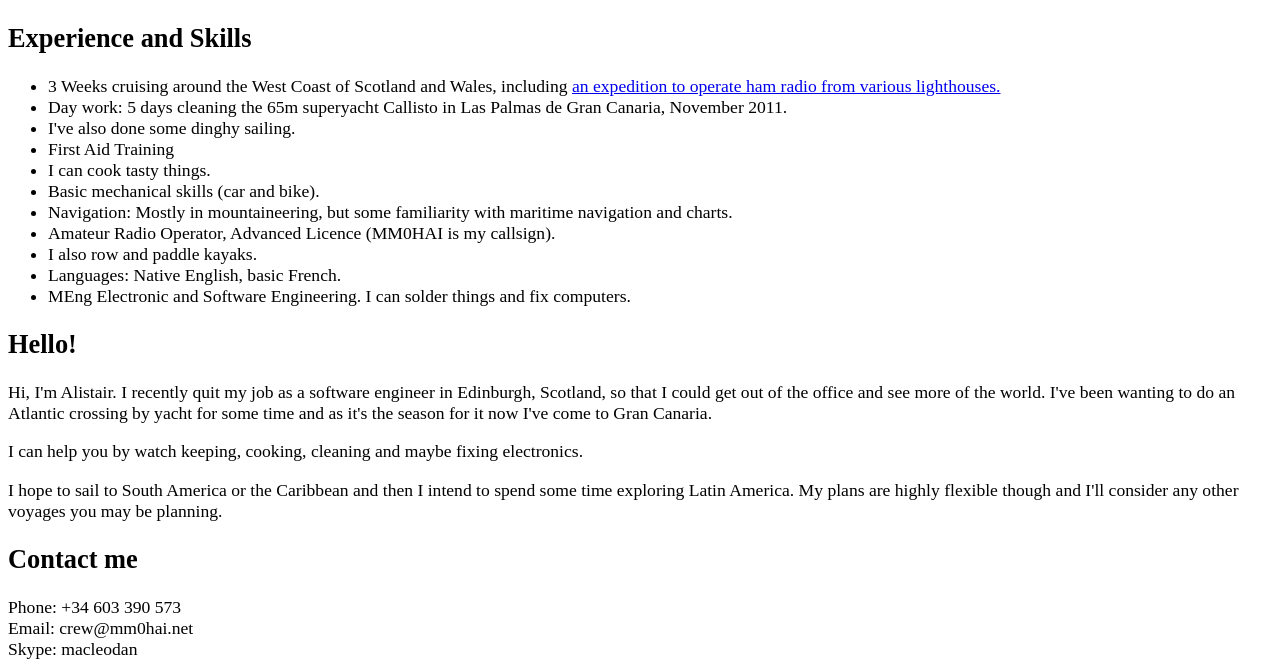
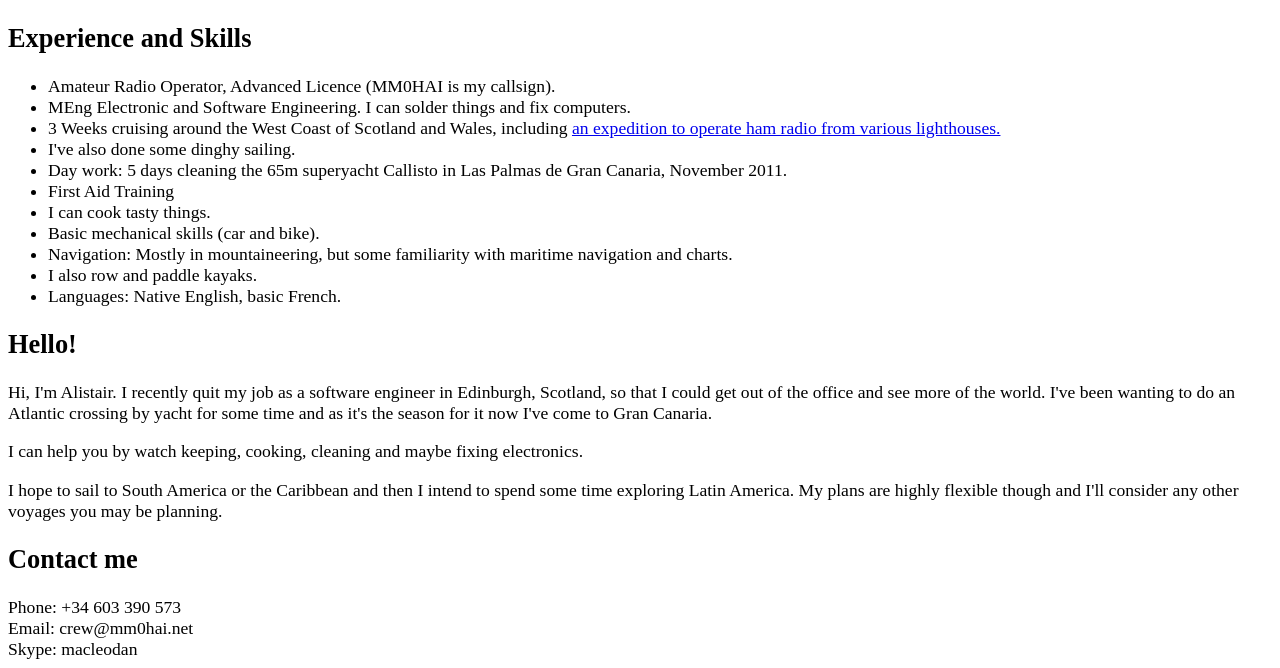
Before and after one commit to anm/anm.github.com, a Jekyll site: the page crew-available-las-palmas.html, which Jekyll copies as it is, in a window 1280 px wide, cut to the strip 615-1283 px from the top of the page. Built offline with Jekyll 4.4.1, drawn with Linux system fonts in a browser that asks for light colours; Markdown is read by kramdown in place of the engine named in the settings.

Commit message:
Tweaking.

```diff
--- a/crew-available-las-palmas.html
+++ b/crew-available-las-palmas.html
@@ -35,21 +35,22 @@ title="Alistair, MM0HAI, on Contender. Lismore Light behind.">
 <h2>Experience and Skills</h2>
 <div>
 <ul>
+<li>Amateur Radio Operator, Advanced Licence (MM0HAI is my callsign).</li>
+<li>MEng Electronic and Software Engineering. I can solder things and fix computers.</li>
+
 <li>3 Weeks cruising around the West Coast of Scotland and
 Wales, including <a href="http://www.lothiansradiosociety.com/this-years-programme/meeting-photographs/232-gm3psp">an
 expedition to operate ham radio from various lighthouses.</a>
 </li>
+<li>I've also done some dinghy sailing.</li>
 <li>Day work: 5 days cleaning the 65m superyacht Callisto in Las Palmas de Gran Canaria, November 2011.</li>
-<li>I've also done some dinghy sailing.</li>
 <li>First Aid Training</li>
 <li>I can cook tasty things.</li>
 <li>Basic mechanical skills (car and bike).</li>
 <li>Navigation: Mostly in mountaineering, but some familiarity with maritime navigation and charts.</li>
-<li>Amateur Radio Operator, Advanced Licence (MM0HAI is my callsign).</li>
 <li>I also row and paddle kayaks.</li>
+
 <li>Languages: Native English, basic French.</li>
-
-<li>MEng Electronic and Software Engineering. I can solder things and fix computers.</li>
 </ul>
 </div>
 </div>
```
